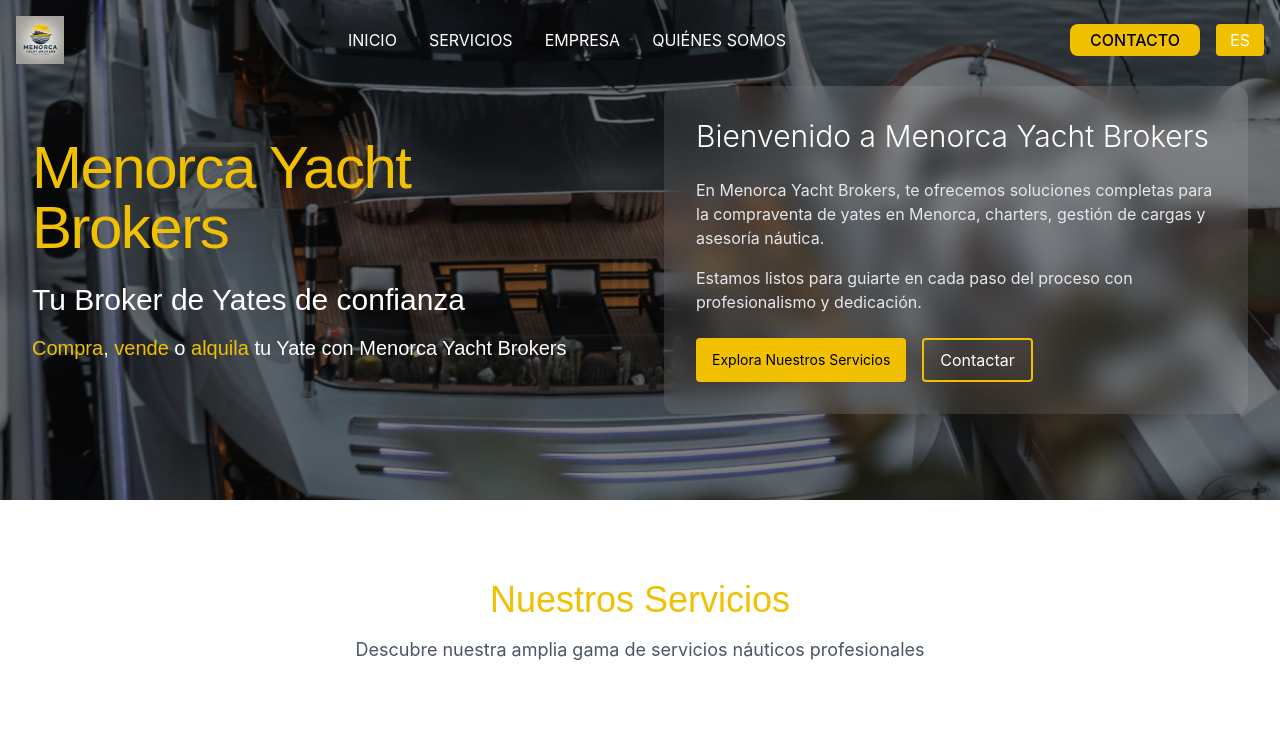
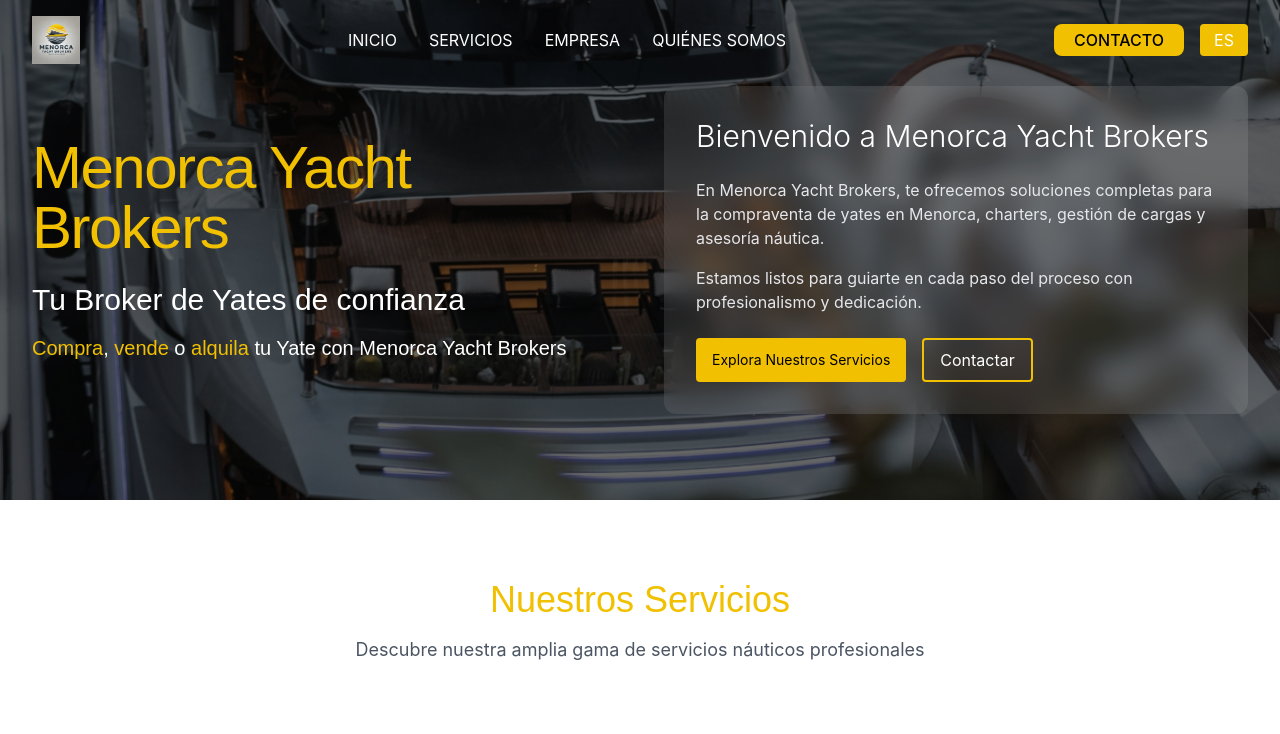
Before and after one commit to davidfreixes/myb, a Next.js app: page / in a window 1280 px wide. Shown: the top 734 px of the page. Built offline with nearby package versions, Linux system fonts and the light colour scheme.

Commit message:
feat: underline mans header

```diff
--- a/client/home/components/hero.tsx
+++ b/client/home/components/hero.tsx
@@ -14,7 +14,7 @@
           className="object-cover"
           priority
         />
-        <div className="absolute inset-0 bg-black/50" />
+        <div className="absolute inset-0 bg-black/60" />
       </div>
 
       {/* Content */}
--- a/client/layout/components/header.tsx
+++ b/client/layout/components/header.tsx
@@ -1,5 +1,17 @@
 import { Button, Menu, Text } from "@mantine/core";
-import { Anchor, AnchorIcon, Building2, HelpCircle, MenuIcon, Package, Plus, Scale, Ship, Truck, X } from 'lucide-react';
+import {
+  Anchor,
+  AnchorIcon,
+  Building2,
+  HelpCircle,
+  MenuIcon,
+  Package,
+  Plus,
+  Scale,
+  Ship,
+  Truck,
+  X,
+} from "lucide-react";
 import Image from "next/image";
 import Link from "next/link";
 import { useState } from "react";
@@ -107,7 +119,7 @@
         isTransparent && !isMobileMenuOpen ? "bg-transparent" : "bg-black"
       } z-50 transition-colors duration-300`}
     >
-      <div className="container mx-auto px-4">
+      <div className="container mx-auto px-4 max-w-8xl lg:px-8">
         <div className="flex items-center justify-between h-20">
           {/* Logo */}
           <Link href="/" className="flex-shrink-0">
@@ -135,7 +147,7 @@
                     <Menu.Target>
                       <Button
                         unstyled
-                        className="text-white hover:text-primary transition-colors py-2"
+                        className="text-white hover:text-primary transition-colors py-2 hover:underline"
                       >
                         {item.label}
                       </Button>
@@ -146,10 +158,16 @@
                       </Menu.Label>
                       <div className="grid grid-cols-2 gap-2 mb-2">
                         {item.items.map((subItem) => (
-                          <Link key={subItem.label} href={subItem.href} passHref>
+                          <Link
+                            key={subItem.label}
+                            href={subItem.href}
+                            passHref
+                          >
                             <Menu.Item
                               leftSection={
-                                <div className="text-primary">{subItem.icon}</div>
+                                <div className="text-primary">
+                                  {subItem.icon}
+                                </div>
                               }
                               className="hover:bg-primary/10"
                             >
@@ -173,7 +191,7 @@
                   <Link href={item.href} passHref>
                     <Button
                       unstyled
-                      className="text-white hover:text-primary transition-colors py-2"
+                      className="text-white hover:text-primary transition-colors py-2 hover:underline"
                     >
                       {item.label}
                     </Button>
@@ -207,11 +225,7 @@
               className="lg:hidden text-white"
               onClick={() => setIsMobileMenuOpen(!isMobileMenuOpen)}
             >
-              {isMobileMenuOpen ? (
-                <X size={24} />
-              ) : (
-                <MenuIcon size={24} />
-              )}
+              {isMobileMenuOpen ? <X size={24} /> : <MenuIcon size={24} />}
             </Button>
           </div>
         </div>
@@ -238,7 +252,11 @@
                         </Menu.Label>
                         <div className="grid grid-cols-1 gap-2 mb-2">
                           {item.items.map((subItem) => (
-                            <Link key={subItem.label} href={subItem.href} passHref>
+                            <Link
+                              key={subItem.label}
+                              href={subItem.href}
+                              passHref
+                            >
                               <Menu.Item
                                 leftSection={
                                   <div className="text-primary">
```
